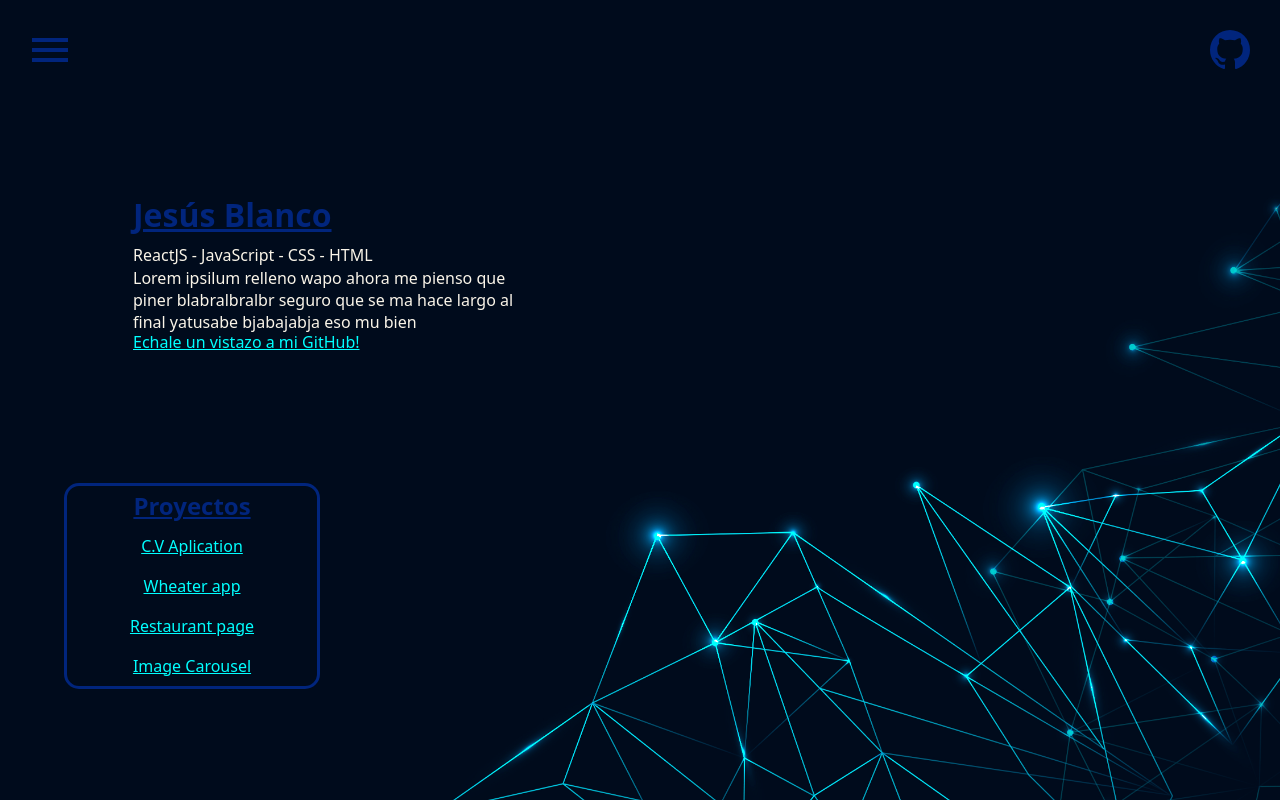
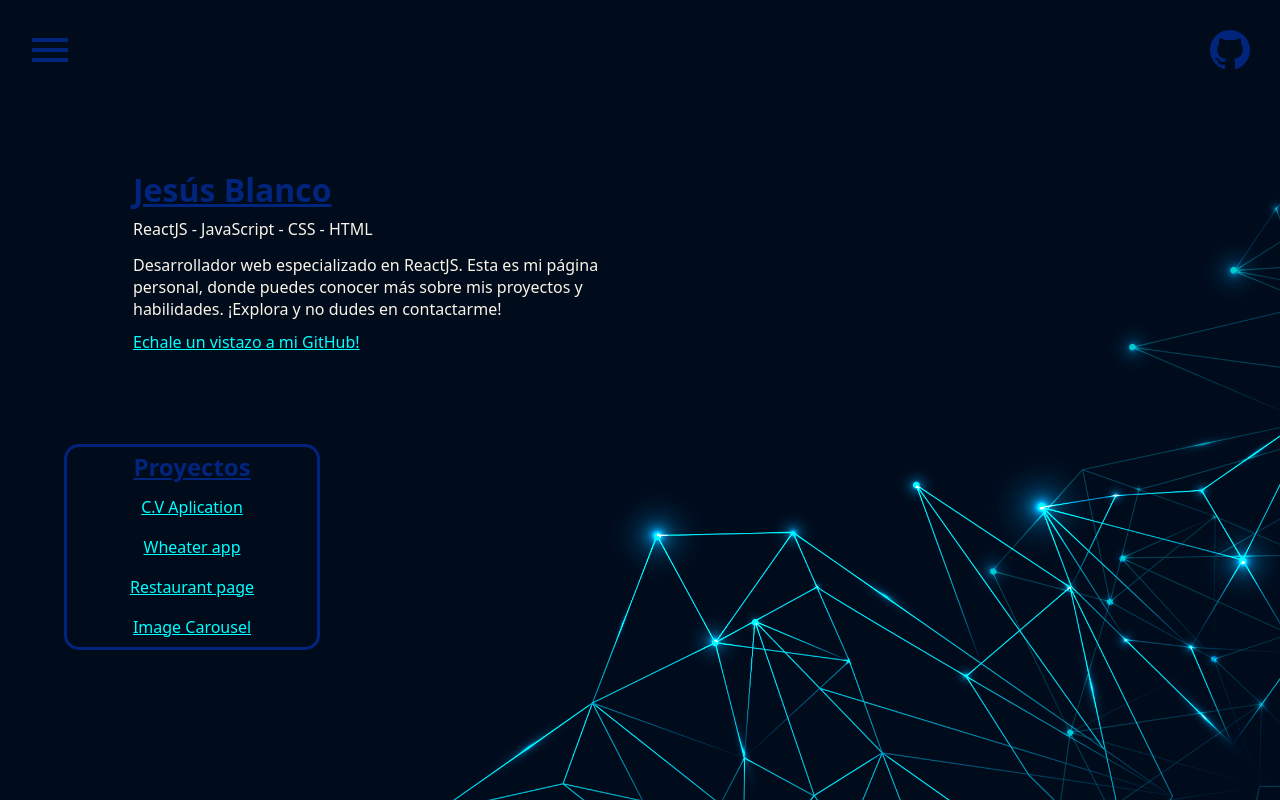
Before and after one commit to Jesusblan/portfolio-react, a React (Vite) app: page / in a window 1280 px wide. Built offline with nearby package versions, Linux system fonts and the light colour scheme.

Commit message:
algunos ajustes en css y actualizar mni resumen en el modulo info

```diff
--- a/src/components/Info.jsx
+++ b/src/components/Info.jsx
@@ -10,8 +10,9 @@ export default function Info() {
       <h1>Jesús Blanco</h1>
       <p>ReactJS - JavaScript - CSS - HTML</p>
       <p>
-        Lorem ipsilum relleno wapo ahora me pienso que piner blabralbralbr
-        seguro que se ma hace largo al final yatusabe bjabajabja eso mu bien
+        Desarrollador web especializado en ReactJS. Esta es mi página personal,
+        donde puedes conocer más sobre mis proyectos y habilidades. ¡Explora y
+        no dudes en contactarme!
       </p>
       <p className="git" onClick={gitClick}>
         Echale un vistazo a mi GitHub!
--- a/src/styles/Info.css
+++ b/src/styles/Info.css
@@ -1,14 +1,14 @@
 .info {
   color: #faf5e9;
   padding-left: 5px;
-  max-width: 400px;
+  max-width: 500px;
   min-width: 300px;
   margin-left: 10%;
-  margin-top: 7%;
+  margin-top: 5%;
   border-radius: 15px;
 
   display: grid;
-  grid-template-rows: 50px 30px 60px 25px;
+  grid-template-rows: 50px 30px 85px 25px;
   align-items: center;
 }
 .info h1 {
--- a/src/styles/Proyects.css
+++ b/src/styles/Proyects.css
@@ -2,7 +2,7 @@
   color: #faf5e9;
   max-width: 250px;
   min-width: 200px;
-  margin-top: 10%;
+  margin-top: 7%;
   margin-left: 5%;
   border-radius: 15px;
   border-color: #01257d;
```
